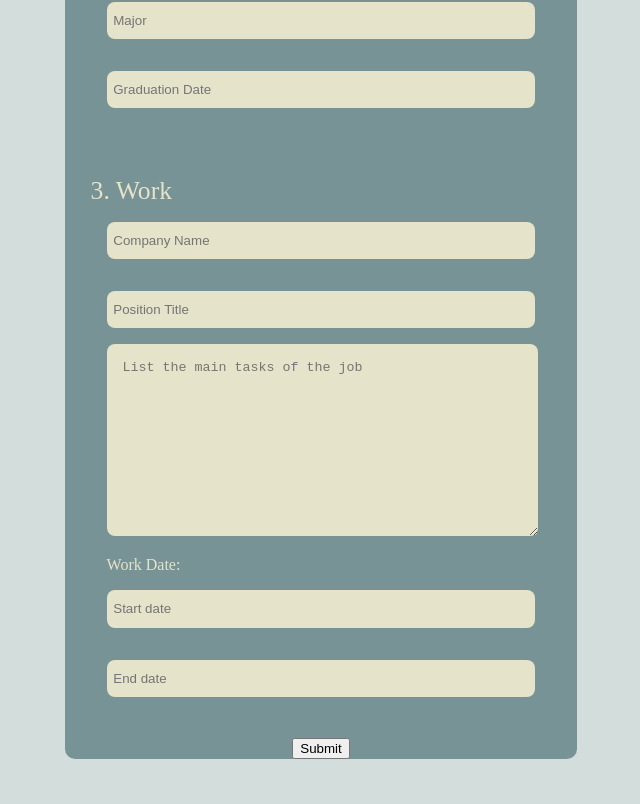
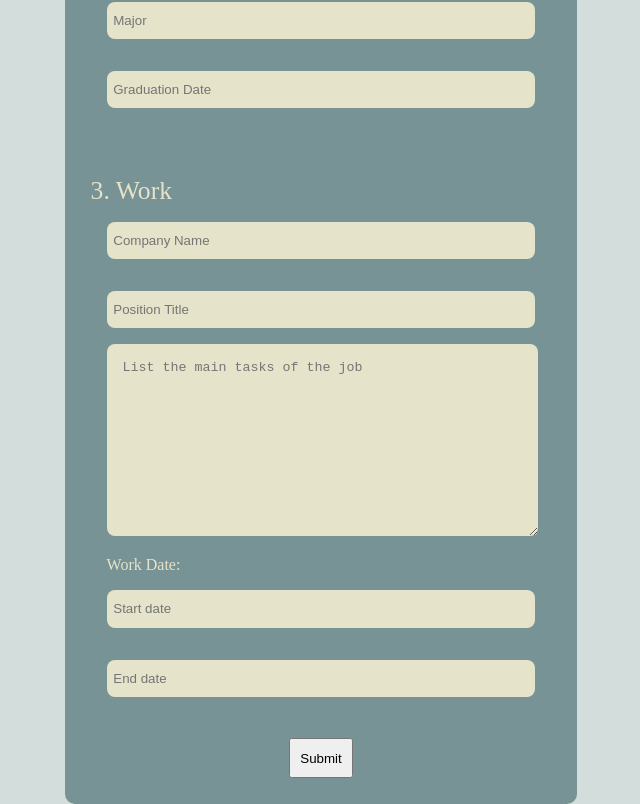
Before and after one commit to Bik400/cv-project, a React (Create React App) app: page / in a window 1280 px wide. Shown: the part 441-1245 px from the top of the page, without its empty margins (319-959 px from the left). Before the commit the page ends 1200 px from the top, so only its background shows below. Built offline with nearby package versions, Linux system fonts and the light colour scheme.

Commit message:
Added submit and edit button

```diff
--- a/src/styles/styles.css
+++ b/src/styles/styles.css
@@ -31,8 +31,10 @@ input {
 
 input:focus {
     outline: none;
-    box-shadow: 0 0 5px rgba(81, 203, 238, 1);
-    border: 2px solid rgba(81, 203, 238, 1);
+    /* box-shadow: 0 0 5px rgba(81, 203, 238, 1); */
+    /* border: 2px solid rgba(81, 203, 238, 1); */
+    box-shadow: 0 0 5px rgba(0, 68, 127, 0.7);
+    border: 2px solid rgba(0, 68, 127, 0.7);
     padding: 0.5em;
     margin: 1rem;
 }
@@ -76,3 +78,24 @@ textarea {
     text-align: left;
     padding: 5%;
 }
+
+.submit-btn {
+    width: 5vw;
+    height: 5vh;
+    text-align: center;
+    margin-bottom: 5%;
+}
+
+.submit-btn:hover{
+    cursor: pointer;
+}
+
+.edit-btn {
+    width: 5vw;
+    height: 5vh;
+    text-align: center;
+}
+
+.edit-btn:hover {
+    cursor: pointer;
+}
```
